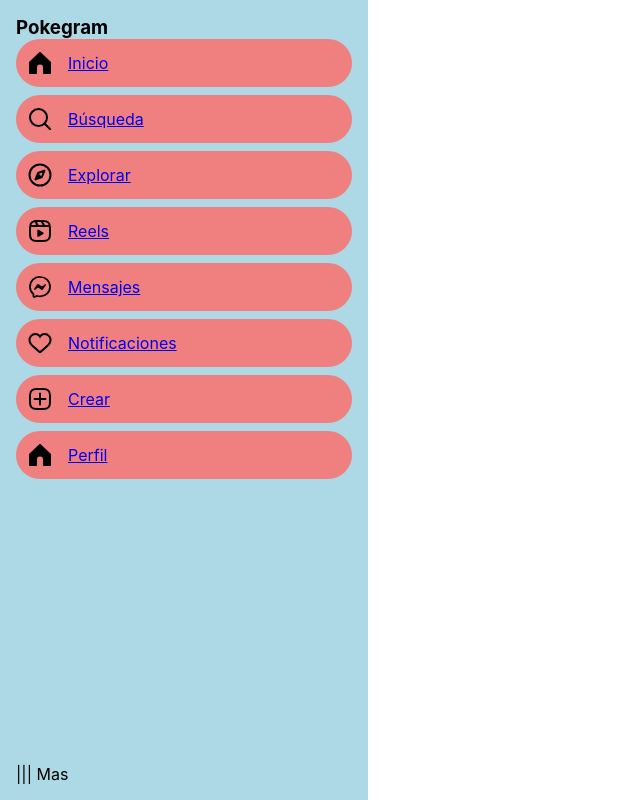
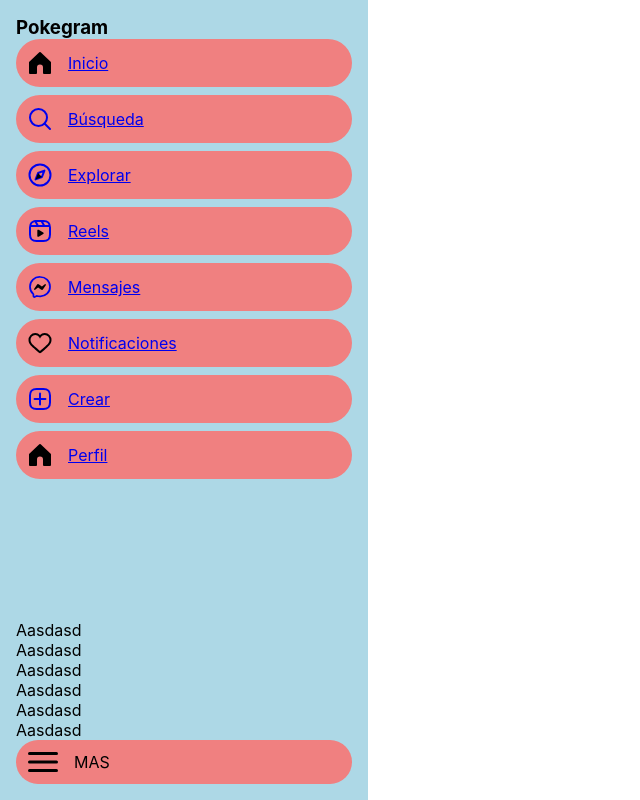
Before and after one commit to Sabmus/pokegram, a React (Create React App) app: page / in a window 1280 px wide. Shown: the whole page, without its empty margins (0-640 px from the left). Built offline with nearby package versions, Linux system fonts and the light colour scheme.

Commit message:
workin on options and the bottom of sidebar

```diff
--- /dev/null
+++ b/src/components/burger/burger.component.jsx
@@ -0,0 +1,14 @@
+import { Burger } from "./burger.styles";
+
+function BurgerCheck() {
+  return (
+    <Burger htmlFor="burger">
+      <input id="burger" type="checkbox" />
+      <span></span>
+      <span></span>
+      <span></span>
+    </Burger>
+  );
+}
+
+export default BurgerCheck;
--- /dev/null
+++ b/src/components/burger/burger.styles.jsx
@@ -0,0 +1,60 @@
+import styled from "styled-components";
+
+export const Burger = styled.label`
+  position: relative;
+  width: 30px;
+  height: 20px;
+  background: transparent;
+  cursor: pointer;
+
+  input {
+    display: none;
+  }
+
+  span {
+    display: block;
+    position: absolute;
+    height: 3px;
+    width: 100%;
+    background: black;
+    border-radius: 9px;
+    opacity: 1;
+    left: 0;
+    transform: rotate(0deg);
+    transition: 0.25s ease-in-out;
+
+    &:nth-of-type(1) {
+      top: 0px;
+      transform-origin: left center;
+    }
+
+    &:nth-of-type(2) {
+      top: 50%;
+      transform: translateY(-50%);
+      transform-origin: left center;
+    }
+
+    &:nth-of-type(3) {
+      top: 100%;
+      transform-origin: left center;
+      transform: translateY(-100%);
+    }
+  }
+
+  input:checked ~ span:nth-of-type(1) {
+    transform: rotate(45deg);
+    top: -1px;
+    left: 3px;
+  }
+
+  input:checked ~ span:nth-of-type(2) {
+    width: 0%;
+    opacity: 0;
+  }
+
+  input:checked ~ span:nth-of-type(3) {
+    transform: rotate(-45deg);
+    top: 20px;
+    left: 3px;
+  }
+`;
--- a/src/components/navigation/navigation.component.jsx
+++ b/src/components/navigation/navigation.component.jsx
@@ -1,14 +1,7 @@
-import { Link } from "react-router-dom";
-
 import { NavigationDiv } from "./navigation.styles";
 
-function Navigation({ route, children }) {
-  return (
-    <NavigationDiv>
-      {children}
-      <Link to={route.path}>{route.title}</Link>
-    </NavigationDiv>
-  );
+function Navigation({ children }) {
+  return <NavigationDiv>{children}</NavigationDiv>;
 }
 
 export default Navigation;
--- a/src/components/svg/svg.component.jsx
+++ b/src/components/svg/svg.component.jsx
@@ -7,7 +7,6 @@ import { ReactComponent as Plus } from "../../assets/svg/plus.svg";
 import { ReactComponent as Reel } from "../../assets/svg/reel.svg";
 
 function SVG({ title }) {
-  console.log(title);
   switch (title) {
     case "compass":
       return <Compass />;
--- /dev/null
+++ b/src/features/sidebar/components/options/options.component.jsx
@@ -0,0 +1,14 @@
+function Options() {
+  return (
+    <div>
+      <div>Aasdasd</div>
+      <div>Aasdasd</div>
+      <div>Aasdasd</div>
+      <div>Aasdasd</div>
+      <div>Aasdasd</div>
+      <div>Aasdasd</div>
+    </div>
+  );
+}
+
+export default Options;
--- a/src/features/sidebar/index.jsx
+++ b/src/features/sidebar/index.jsx
@@ -1,4 +1,9 @@
+import { useState } from "react";
+import { Link } from "react-router-dom";
+
 import Navigation from "../../components/navigation/navigation.component";
+import BurgerCheck from "../../components/burger/burger.component";
+import Options from "./components/options/options.component";
 
 import routes from "./data/routes";
 import SVG from "../../components/svg/svg.component";
@@ -10,6 +15,8 @@ import {
 } from "./assets/styles";
 
 function Sidebar() {
+  const [burgerCheck, setBurgerCheck] = useState(false);
+
   return (
     <div style={{ height: "100vh", position: "fixed", display: "flex" }}>
       <SidebarWrapper>
@@ -20,13 +27,22 @@ function Sidebar() {
         {/* Navigation */}
         <NavigationWrapper>
           {routes.map((route) => (
-            <Navigation key={route.title} route={route}>
-              <SVG title={route.svg} />
-            </Navigation>
+            <Link to={route.path} key={route.title}>
+              <Navigation>
+                <SVG title={route.svg} />
+                {route.title}
+              </Navigation>
+            </Link>
           ))}
         </NavigationWrapper>
         {/* Options */}
-        <OptionsWrapper>||| Mas</OptionsWrapper>
+        <OptionsWrapper>
+          <Options />
+          <Navigation>
+            <BurgerCheck />
+            MAS
+          </Navigation>
+        </OptionsWrapper>
       </SidebarWrapper>
     </div>
   );
```
